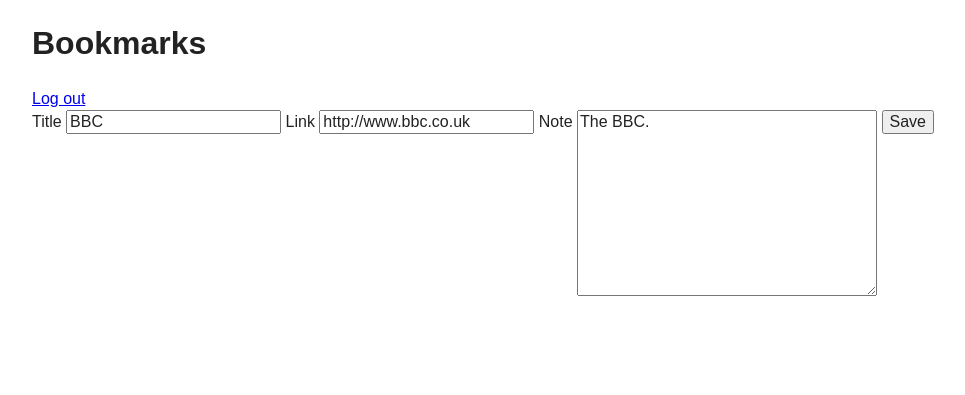
After one commit to whostolemyhat/bookmarks, a Flask app: page /edit?id=6 in a window 1280 px wide. The commit adds this page. Shown: the top 395 px of the page, without its empty margins (118-1083 px from the left). Run offline with Flask 2, Linux system fonts and the light colour scheme; the visitor is signed in with stand-in values (Sample User, id 1); data comes from the database, SQL or seed files in the repository; both versions use the stored data as it was after the commit; some libraries are stand-ins or nearby versions.

Commit message:
Added edit function

```diff
--- a/app.py
+++ b/app.py
@@ -36,8 +36,8 @@ def teardown_request(exception):
 
 @app.route('/')
 def show_entries():
-    cur = g.db.execute('SELECT title, link, note FROM bookmarks ORDER BY id DESC')
-    bookmarks = [dict(title=row[0], link=row[1], note=row[2]) for row in cur.fetchall()]
+    cur = g.db.execute('SELECT title, link, note, id FROM bookmarks ORDER BY id DESC')
+    bookmarks = [dict(title=row[0], link=row[1], note=row[2], id=row[3]) for row in cur.fetchall()]
     return render_template('show_links.html', bookmarks=bookmarks)
 
 
@@ -48,6 +48,30 @@ def add_bookmark():
     g.db.execute('INSERT INTO bookmarks(title, link, note) VALUES(?, ?, ?)', [request.form['title'], request.form['link'], request.form['note']])
     g.db.commit()
     flash('New bookmark added')
+    return redirect(url_for('show_entries'))
+
+
+@app.route('/edit')
+def edit_bookmark():
+    if not session.get('logged_in'):
+        abort(401)
+    bookmark_id = request.args.get('id')
+    if bookmark_id.isdigit():
+        cur = g.db.execute('SELECT title, link, note, id FROM bookmarks WHERE id=?', bookmark_id)
+        bookmark = [dict(title=row[0], link=row[1], note=row[2], id=row[3]) for row in cur.fetchall()]
+        return render_template('edit_link.html', bookmark=bookmark)
+    else:
+        flash("Error: can't find bookmark in database")
+        return redirect(url_for('show_entries'))
+
+
+@app.route('/save_edit', methods=['POST'])
+def save_edit():
+    if not session.get('logged_in'):
+        abort(401)
+    g.db.execute('UPDATE bookmarks SET title=?, link=?, note=? WHERE id=?', [request.form['title'], request.form['link'], request.form['note'], request.form['id']])
+    g.db.commit()
+    flash('Updated bookmark')
     return redirect(url_for('show_entries'))
 
 
--- a/static/css/style.css
+++ b/static/css/style.css
@@ -0,0 +1,48 @@
+* {
+    box-sizing: border-box;
+}
+
+body {
+    margin: 0 150px 100px;
+}
+
+.entries {
+    list-style-type: none;
+    padding: 0;
+    margin: 0;
+}
+
+li {
+    /*background: #eee;*/
+    border: 1px solid #eee;
+    border-radius: 5px;
+    padding: 15px;
+    margin-top: 2em;
+    line-height: 1.5em;
+}
+
+.title a {
+    background: #3A5E8C;
+    padding: 15px 10px;
+    color: white;
+    width: 100%;
+    border-radius: 5px;
+    color: white;
+    font-size: 1.1em;
+    text-decoration: none;
+    display: block;
+}
+
+.title a:visited {
+
+}
+
+.title a:hover {
+    text-decoration: underline;
+}
+
+.flash {
+    background: #CEE5F5;
+    padding: 0.5em;
+    border: 1px solid #AACBE2;
+}
--- /dev/null
+++ b/templates/edit_link.html
@@ -0,0 +1,23 @@
+{% extends "layout.html" %}
+{% block body %}
+
+    {% if session.logged_in %}
+        {% for entry in bookmark %}
+            <form action="{{ url_for('save_edit') }}" method="post" class="add-bookmark">
+                <label for="title">Title</label>
+                <input type="text" name="title" id="title" value="{{ entry.title }}" />
+
+                <label for="link">Link</label>
+                <input type="text" name="link" id="link" value="{{ entry.link }}" />
+
+                <label for="note">Note</label>
+                <textarea name="note" id="note" cols="30" rows="10">{{ entry.note }}</textarea>
+
+                <input type="hidden" name="id" value="{{ entry.id }}">
+
+                <input type="submit" value="Save" />
+            </form>
+        {% endfor %}
+    {% endif %}
+
+{% endblock %}
--- a/templates/layout.html
+++ b/templates/layout.html
@@ -12,9 +12,9 @@
 
         <!-- Place favicon.ico and apple-touch-icon.png in the root directory -->
 
-        <link rel="stylesheet" type="text/css" href="{{ url_for('static', filename='normalize.css') }}" media="all">
-        <link rel="stylesheet" type="text/css" href="{{ url_for('static', filename='main.css') }}" media="all">
-        <link rel="stylesheet" type="text/css" href="{{ url_for('static', filename='style.css') }}" media="all">
+        <link rel="stylesheet" type="text/css" href="{{ url_for('static', filename='css/normalize.css') }}" media="all">
+        <link rel="stylesheet" type="text/css" href="{{ url_for('static', filename='css/main.css') }}" media="all">
+        <link rel="stylesheet" type="text/css" href="{{ url_for('static', filename='css/style.css') }}" media="all">
         <script src="js/vendor/modernizr-2.6.1.min.js"></script>
     </head>
     <body>
--- a/templates/show_links.html
+++ b/templates/show_links.html
@@ -18,7 +18,11 @@
 
     <ul class="entries">
         {% for bookmark in bookmarks %}
-            <li><h2><a href="{{ bookmark.link }}">{{ bookmark.title }}</a></h2>{{ bookmark.note }}</li>
+            <li>
+                <a href="{{ bookmark.link }}" class="title">{{ bookmark.title }}</a>
+                <a href="{{ url_for('edit_bookmark', id=bookmark.id) }}" class="edit-bookmark">Edit</a>
+                <p>{{ bookmark.note }}</p>
+            </li>
         {% else %}
             <li>Nothing here yet :(</li>
         {% endfor %}
```
Also changed, not shown: bookmarks.db.
